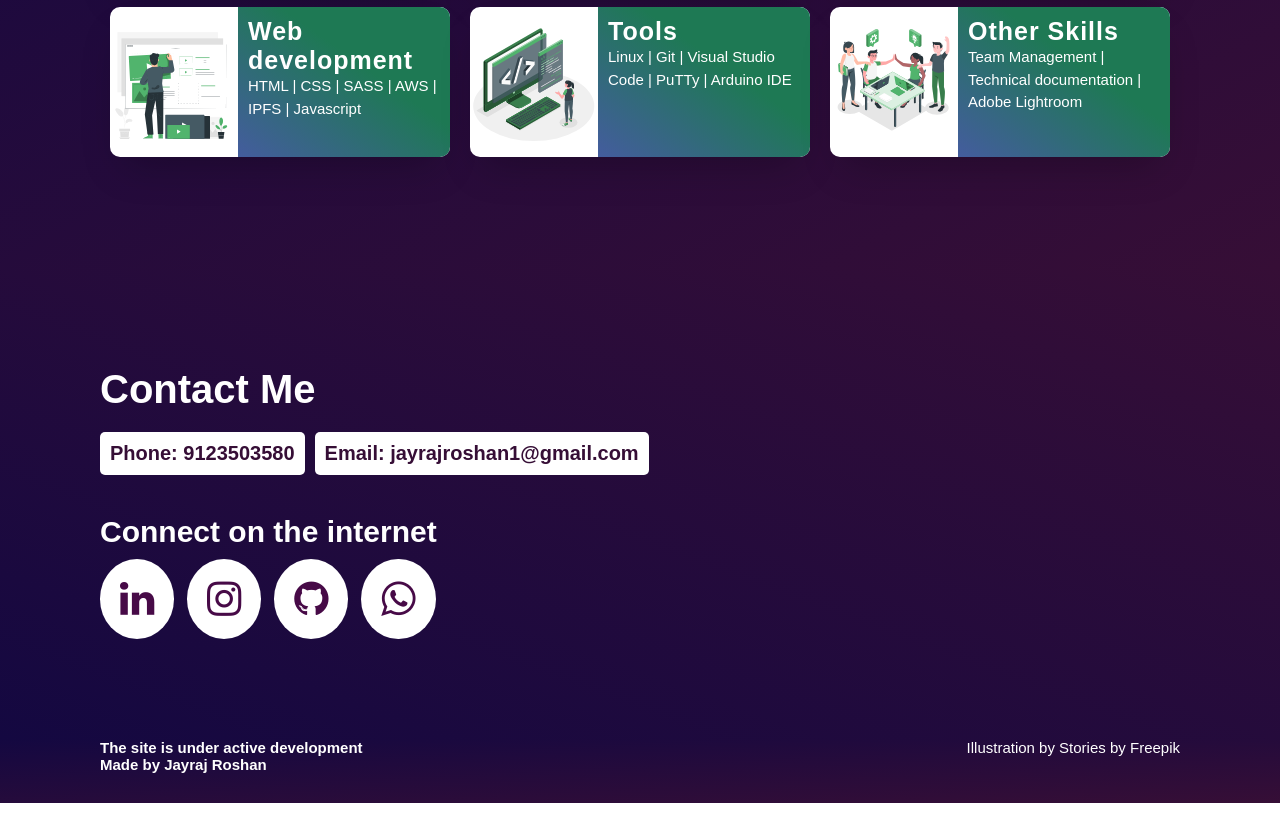
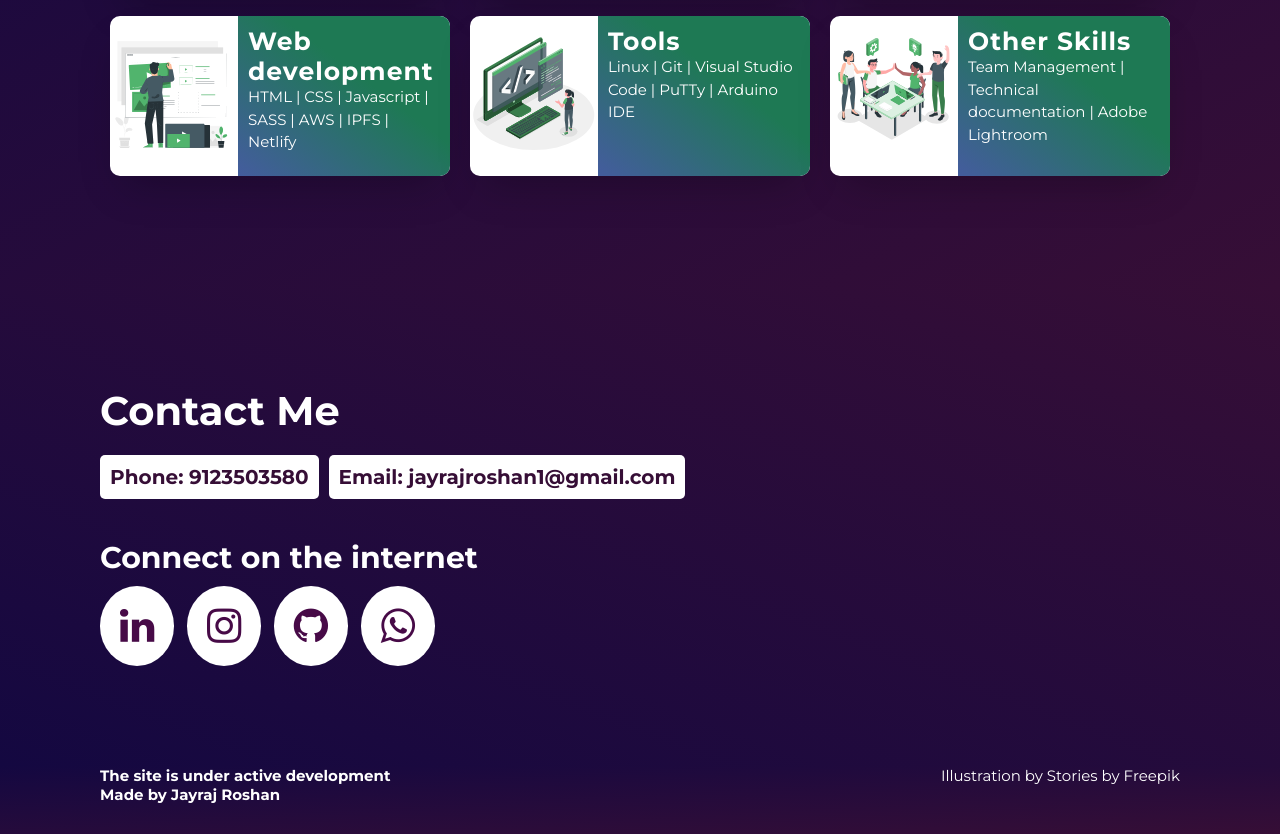
Before and after one commit to jayrajroshan/website-portfolio, a plain HTML site: page dist/index.html in a window 1280 px wide. Shown: the part 1708-2542 px from the top of the page. Before the commit the page ends 2511 px from the top, so only its background shows below. Drawn offline with nearby package versions, Linux system fonts and the light colour scheme.

Commit message:
fixed fonts

```diff
--- a/dist/index.html
+++ b/dist/index.html
@@ -7,6 +7,7 @@
     <link rel="icon" href="images/pizza.ico">
     <link rel="stylesheet" href="css/main.min.css">
     <link rel="stylesheet" href="https://stackpath.bootstrapcdn.com/font-awesome/4.7.0/css/font-awesome.min.css">
+    <link href="https://fonts.googleapis.com/css2?family=Montserrat:wght@400;700&display=swap" rel="stylesheet">
     <style>
         body {
             font-family: 'Montserrat', sans-serif;
@@ -93,7 +94,7 @@
                             <div class="card_image"><img src="images/skills/web-dev.svg"></div>
                             <div class="card_content">
                                 <h2 class="card_title">Web development</h2>
-                                <p class="card_text">HTML | CSS | SASS | AWS | IPFS | Javascript</p>
+                                <p class="card_text">HTML | CSS | Javascript | SASS | AWS | IPFS | Netlify</p>
                             </div>
                         </div>
                     </li>
```
